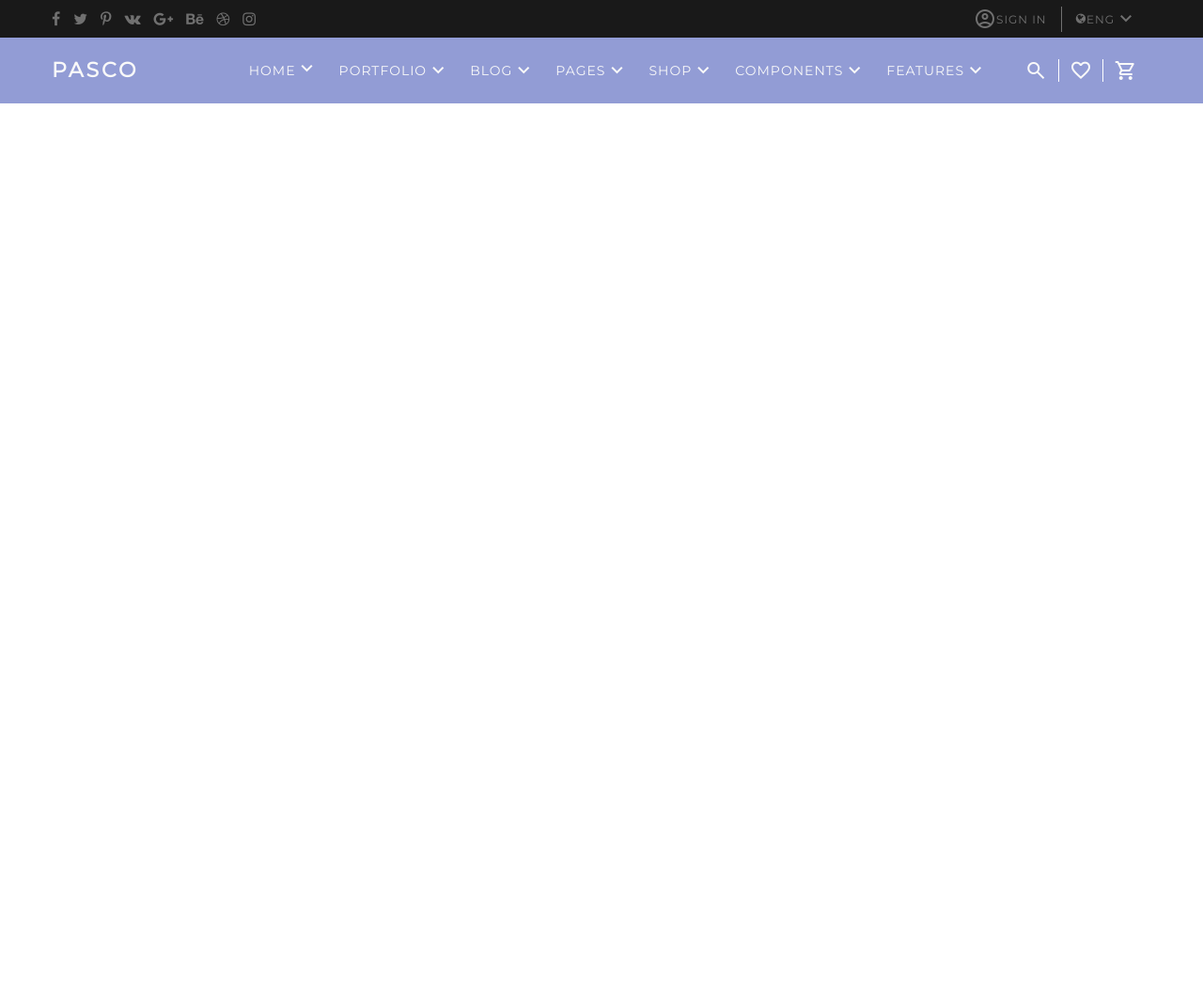
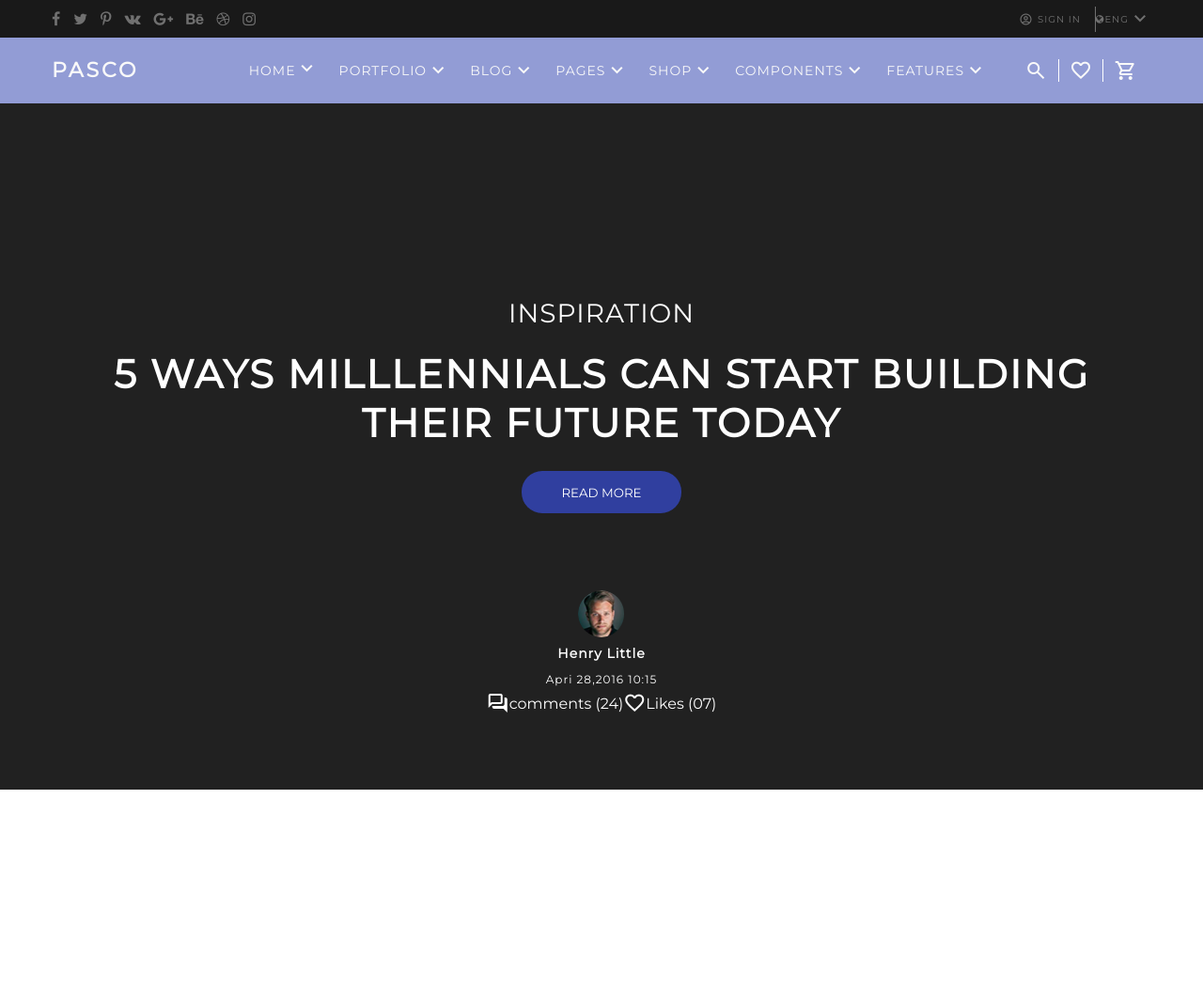
Before and after one commit to arkajyotiadhikary/codeigniter-test, a PHP site: page / in a window 1280 px wide. Shown: the whole page at 94% size. Before the commit the page ends 110 px from the top, so only its background shows below. Run offline with PHP 8.4, Linux system fonts and the light colour scheme.

Commit message:
main menu and title

```diff
--- a/index.css
+++ b/index.css
@@ -2,8 +2,8 @@
     margin: 0;
     font-family: "Montserrat";
     padding: 0;
+    border: 0;
 }
-
 /* top menu */
 .top-menu {
     display: flex;
@@ -39,23 +39,23 @@
     display: flex;
     align-items: center;
     line-height: 27px;
-    font-size: 12px;
+    font-size: 10px;
     letter-spacing: 1px;
     padding: 0 15px;
     color: #707070;
     border-right: 1px solid;
 }
-/* .right-top-menu .sign-in > span .material-symbols-outlined {
-    background-color: #707070;
-    color: black;
-} */
+.right-top-menu .sign-in .material-symbols-outlined {
+    font-size: 15px;
+    padding: 0 5px;
+}
+
 .right-top-menu .language {
     display: flex;
     align-items: center;
-    font-size: 12px;
+    font-size: 10px;
     line-height: 19px;
     letter-spacing: 1px;
-    padding: 0 15px;
     color: #707070;
 }
 .right-top-menu .sign-in > i {
@@ -116,3 +116,86 @@
     padding-left: 12px;
     margin-right: 10px;
 }
+
+/* title */
+.title {
+    height: 730px;
+    background-color: #212121;
+    display: flex;
+    justify-content: center;
+}
+.slide {
+    margin-top: 210px;
+    display: flex;
+    flex-direction: column;
+    justify-content: start;
+    align-items: center;
+    width: 1170px;
+    height: 100%;
+}
+.slide > p {
+    text-align: center;
+    color: white;
+    font-size: 28px;
+    letter-spacing: 1px;
+    padding: 0 20px;
+    line-height: 27px;
+}
+
+.slide > h1 {
+    text-align: center;
+    color: white;
+    font-size: 42px;
+    letter-spacing: 2px;
+    font-weight: bold;
+    padding: 25px 50px;
+}
+.slide > button {
+    width: 170px;
+    height: 45px;
+    border-radius: 22px;
+    background-color: #303f9f;
+    color: white;
+}
+
+.slide .author {
+    margin-top: 82px;
+    color: white;
+    text-align: center;
+}
+
+.slide .author > img {
+    width: 50px;
+    height: 50px;
+    border-radius: 25px;
+}
+.slide .author .name {
+    font-size: 14px;
+    letter-spacing: 1px;
+    line-height: 27px;
+    color: #ffffff;
+    font-weight: 700;
+    text-align: center;
+}
+.slide .author .date {
+    font-size: 12px;
+    letter-spacing: 1px;
+    line-height: 27px;
+    color: #ffffff;
+    font-weight: 400;
+    text-align: center;
+}
+.slide .states {
+    display: flex;
+    align-items: center;
+}
+.slide .states .comments {
+    color: white;
+    display: flex;
+    align-items: center;
+}
+.slide .states .likes {
+    color: white;
+    display: flex;
+    align-items: center;
+}
--- a/index.html
+++ b/index.html
@@ -148,6 +148,35 @@
                         </div>
                     </div>
                 </div>
+                <div class="title">
+                    <div class="slide">
+                        <p>INSPIRATION</p>
+                        <h1>
+                            5 WAYS MILLLENNIALS CAN START BUILDING THEIR FUTURE
+                            TODAY
+                        </h1>
+                        <button>READ MORE</button>
+                        <div class="author">
+                            <img src="./image/New Project.png" alt="" />
+                            <p class="name">Henry Little</p>
+                            <p class="date">Apri 28,2016 10:15</p>
+                        </div>
+                        <div class="states">
+                            <div class="comments">
+                                <span class="material-symbols-outlined">
+                                    forum
+                                </span>
+                                comments (24)
+                            </div>
+                            <div class="likes">
+                                <span class="material-symbols-outlined">
+                                    favorite
+                                </span>
+                                Likes (07)
+                            </div>
+                        </div>
+                    </div>
+                </div>
             </div>
         </div>
     </body>
```
Also changed, not shown: image/New Project.png (added).
